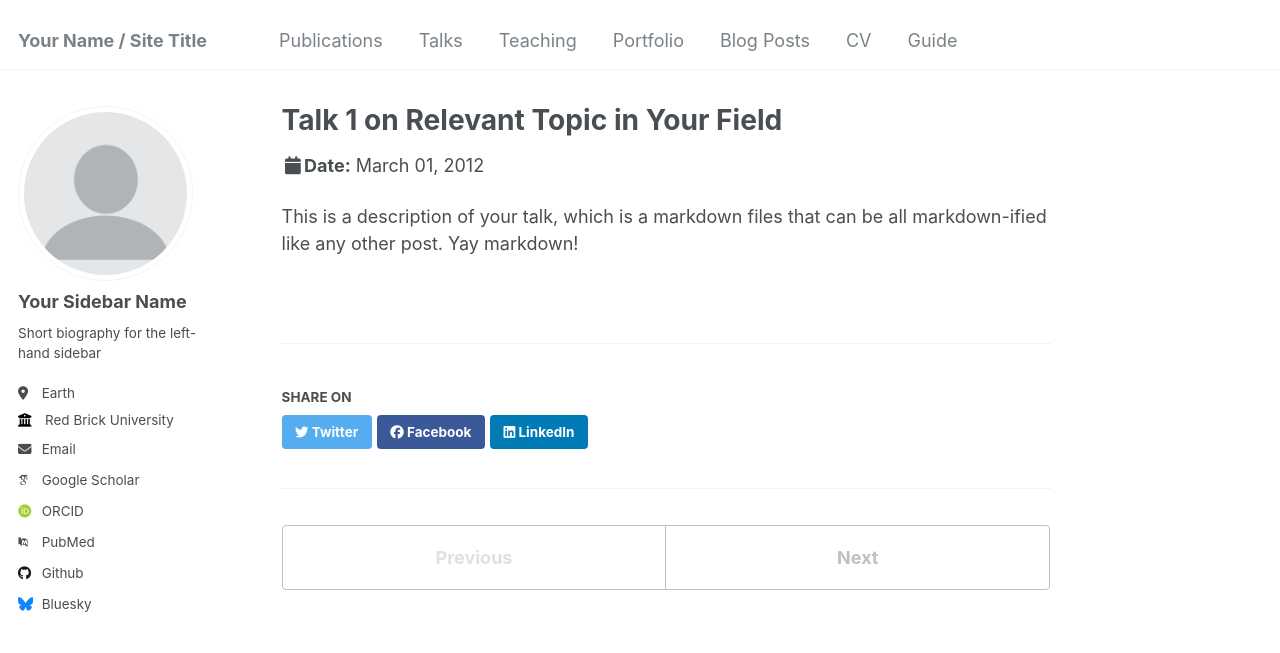
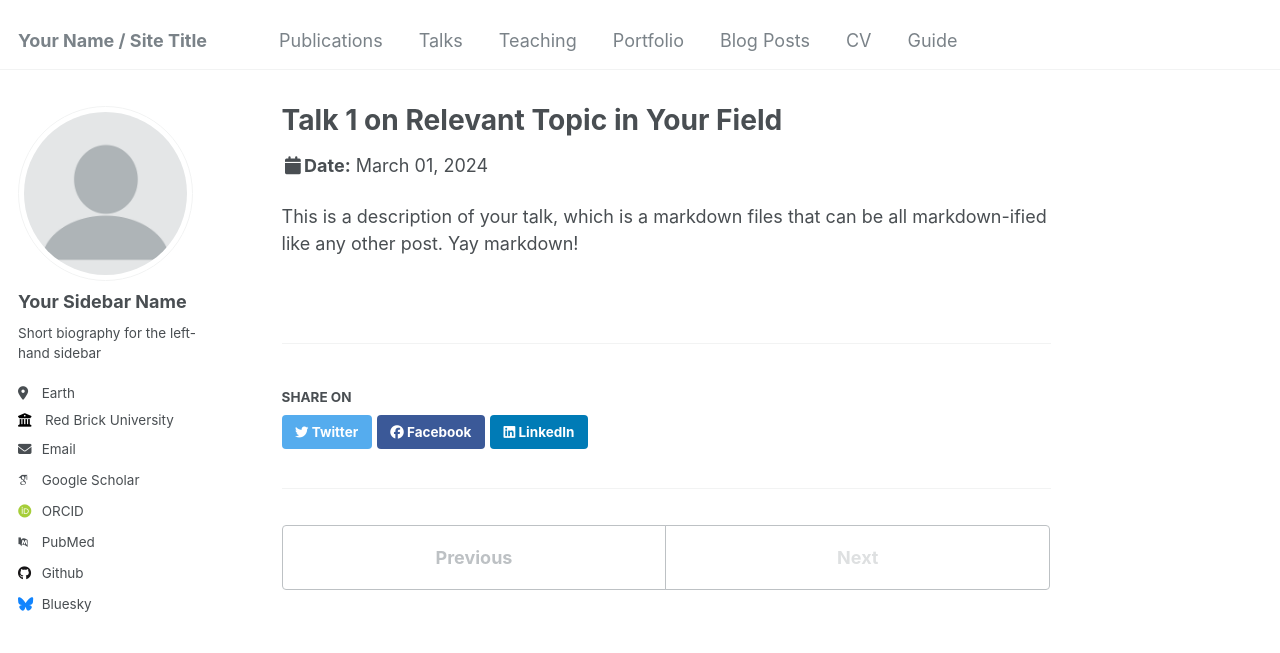
Before and after one commit to keyanliu1/keyanliu1.github.io, a Jekyll site: the page built from _talks/2012-03-01-talk-1.md, in a window 1280 px wide and 944 px high. Shown: the top 653 px of the window. Built offline with Jekyll 4.4.1, drawn with Linux system fonts in a browser that asks for light colours; some web fonts are replaced.

Commit message:
Update 2024-03-01-talk-1.md

```diff
--- a/_talks/2012-03-01-talk-1.md
+++ b/_talks/2012-03-01-talk-1.md
@@ -2,9 +2,9 @@
 title: "Talk 1 on Relevant Topic in Your Field"
 collection: talks
 type: "Talk"
-permalink: /talks/2012-03-01-talk-1
+permalink: /talks/2024-03-01-talk-1
 venue: "UC San Francisco, Department of Testing"
-date: 2012-03-01
+date: 2024-03-01
 location: "San Francisco, California"
 ---
 
```
